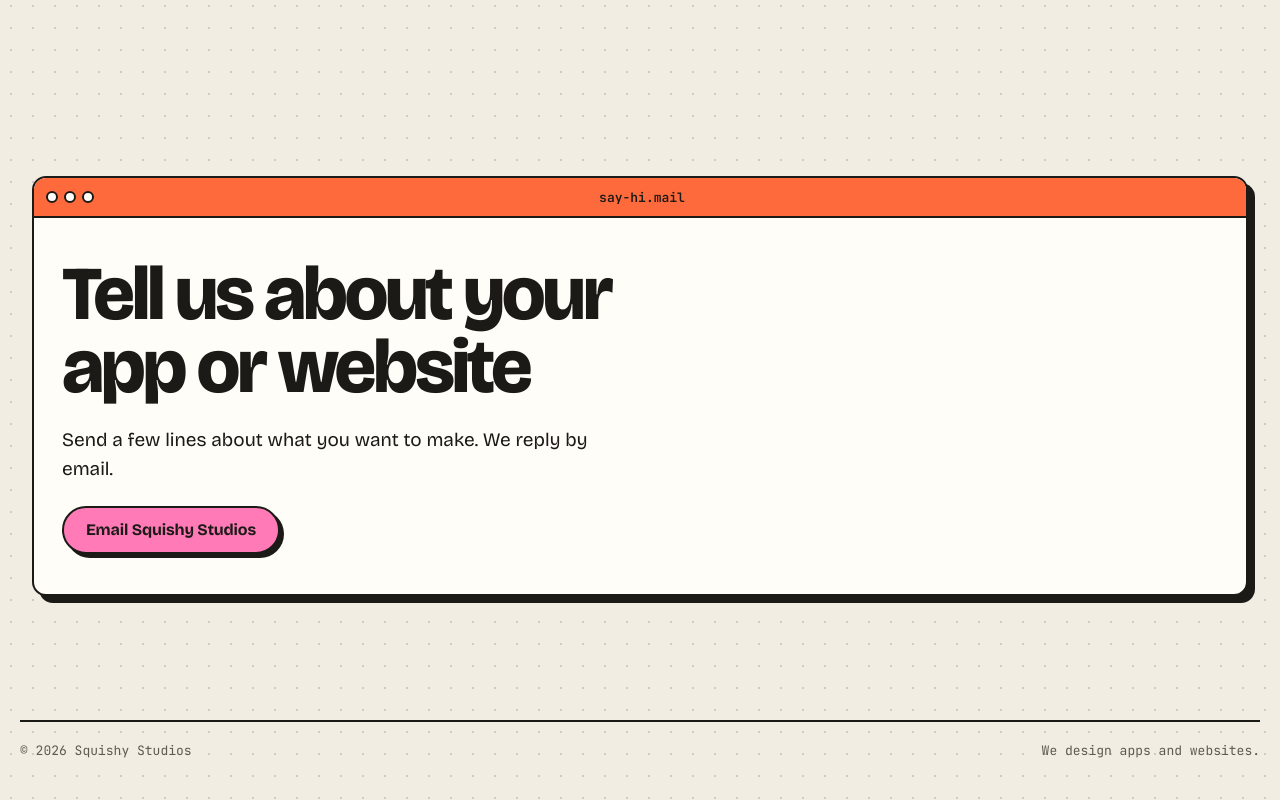
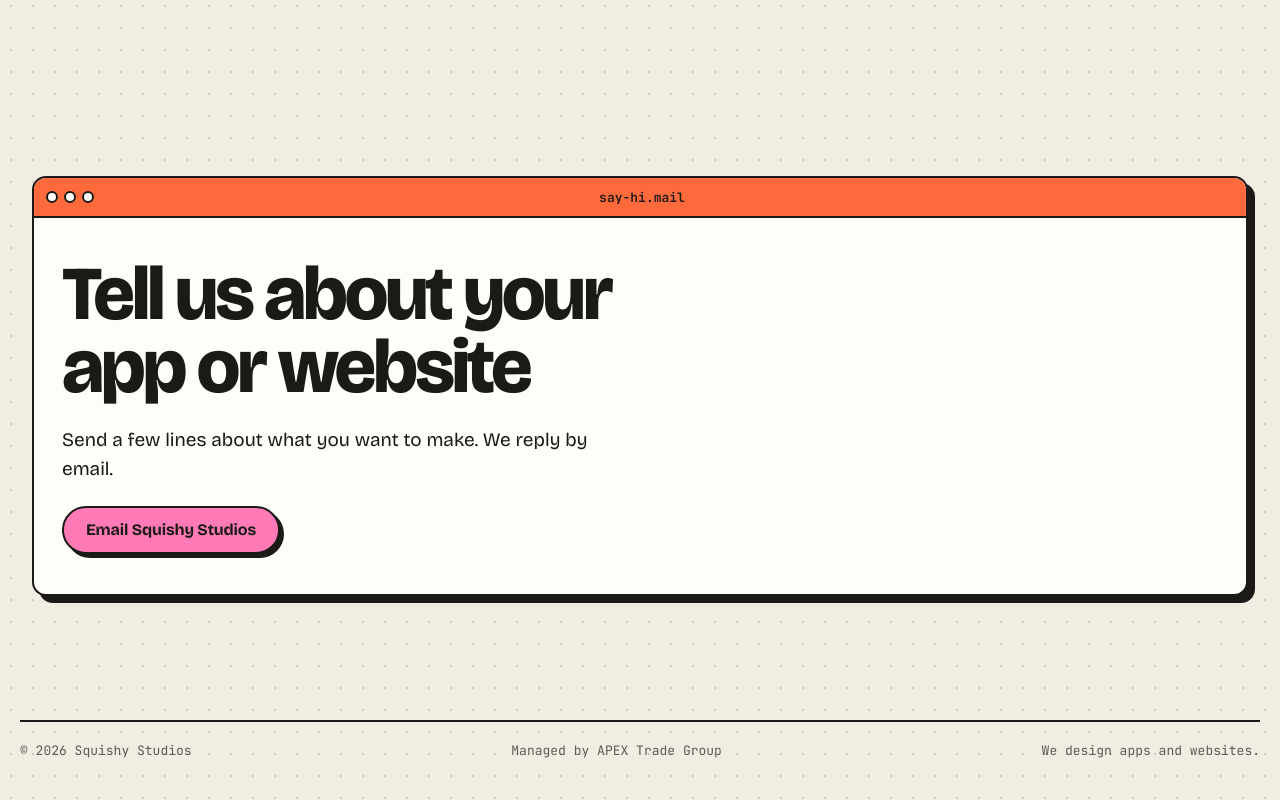
Before and after one commit to melvinlian/squishy-studios, a plain HTML site: page index.html in a window 1280 px wide. Shown: the part 2007-2807 px from the top of the page. Drawn offline with nearby package versions, Linux system fonts and the light colour scheme.

Commit message:
Footer: managed by APEX Trade Group
Co-Authored-By: Claude Opus 5.5 <noreply@anthropic.com>

```diff
--- a/index.html
+++ b/index.html
@@ -418,6 +418,7 @@ h1, h2, h3, p { margin: 0; }
 <footer class="foot">
   <div class="wrap">
     <span>&copy; 2026 Squishy Studios</span>
+    <span>Managed by APEX Trade Group</span>
     <span>We design apps and websites.</span>
   </div>
 </footer>
```
